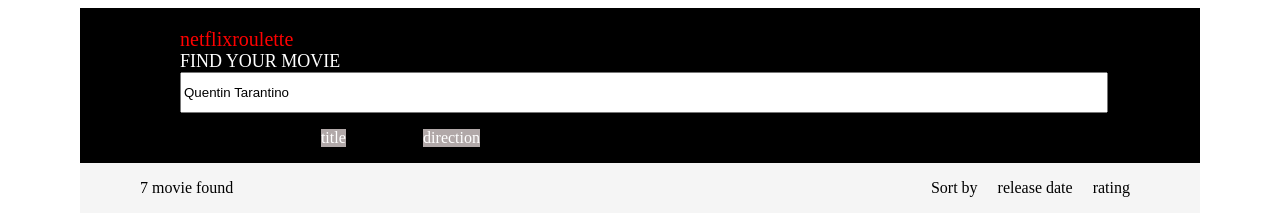
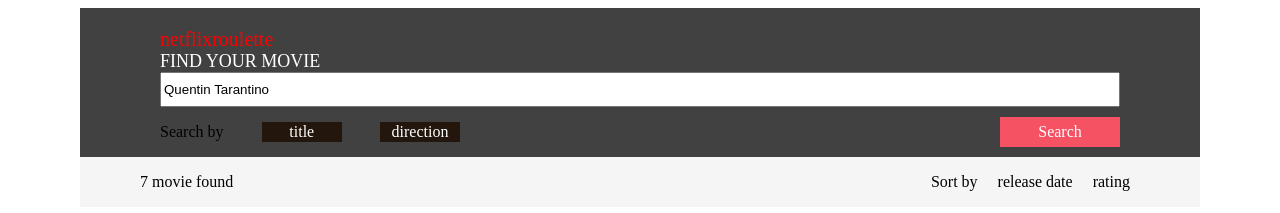
Before and after one commit to Avantjurist/React-mentoring-program, a React app: page / in a window 1280 px wide. Shown: the top 213 px of the page. Built offline with nearby package versions, Linux system fonts and the light colour scheme.

Commit message:
add some styles

```diff
--- a/src/client/components/Header.css
+++ b/src/client/components/Header.css
@@ -1,7 +1,7 @@
 .header {
     width: 100%;
-    padding: 20px 100px 0 100px;
+    padding: 20px 80px 0 80px;
     box-sizing: border-box;
 
-    background-color: black;
+    background-color: #414141;
 }
--- a/src/client/components/button/Button.css
+++ b/src/client/components/button/Button.css
@@ -1,5 +1,11 @@
 .button {
+    display: flex;
+    justify-content: center;
+    align-items: center;
+    height: 20px;
+    width: 80px;
+
     color: #FFF;
 
-    background-color: #b1a8a8;
+    background-color: #23160d;
 }
--- a/src/client/components/searchField/SearchField.css
+++ b/src/client/components/searchField/SearchField.css
@@ -7,4 +7,5 @@
 .search {
     width: 100%;
     height: 35px;
+    box-sizing: border-box;
 }
--- a/src/client/components/searchField/SearchField.jsx
+++ b/src/client/components/searchField/SearchField.jsx
@@ -16,7 +16,6 @@
                 <div className={css.title}>Find your movie</div>
                 <input className={css.search} type="text" value="Quentin Tarantino" onChange={this.changeState}/>
                 <SearchFilter/>
-                <Button/>
             </div>
 
         )
--- a/src/client/components/searchField/searchFilter/SearchFilter.css
+++ b/src/client/components/searchField/searchFilter/SearchFilter.css
@@ -2,6 +2,19 @@
     display: flex;
     justify-content: space-between;
     align-items: center;
+}
 
+.searchby {
+    display: flex;
+    justify-content: space-between;
+    align-items: center;
     width: 300px;
 }
+
+searchby p {
+    color: #fff;
+}
+
+.button {
+
+}
--- a/src/client/components/searchField/searchFilter/SearchFilter.jsx
+++ b/src/client/components/searchField/searchFilter/SearchFilter.jsx
@@ -6,9 +6,12 @@
     render() {
         return (
             <div className={css.filter}>
-                <p>Search by</p>
-                <Button title="title"/>
-                <Button title="direction"/>
+                <div className={css.searchby}>
+                    <p>Search by</p>
+                    <Button title="title"/>
+                    <Button title="direction"/>
+                </div>
+                <Button className={css.button} style={{width: 120, height: 30, backgroundColor: '#f55263'}} title="Search"/>
             </div>
         )
     }
```
